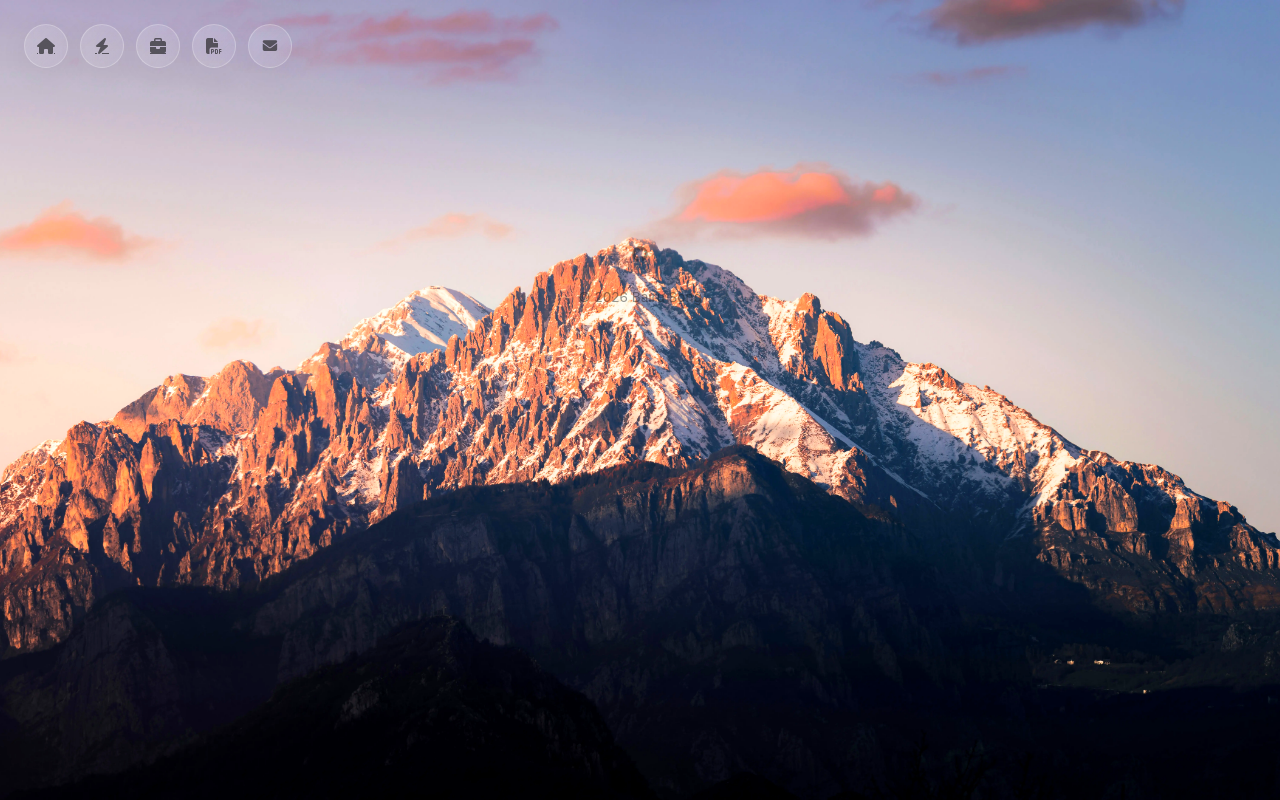
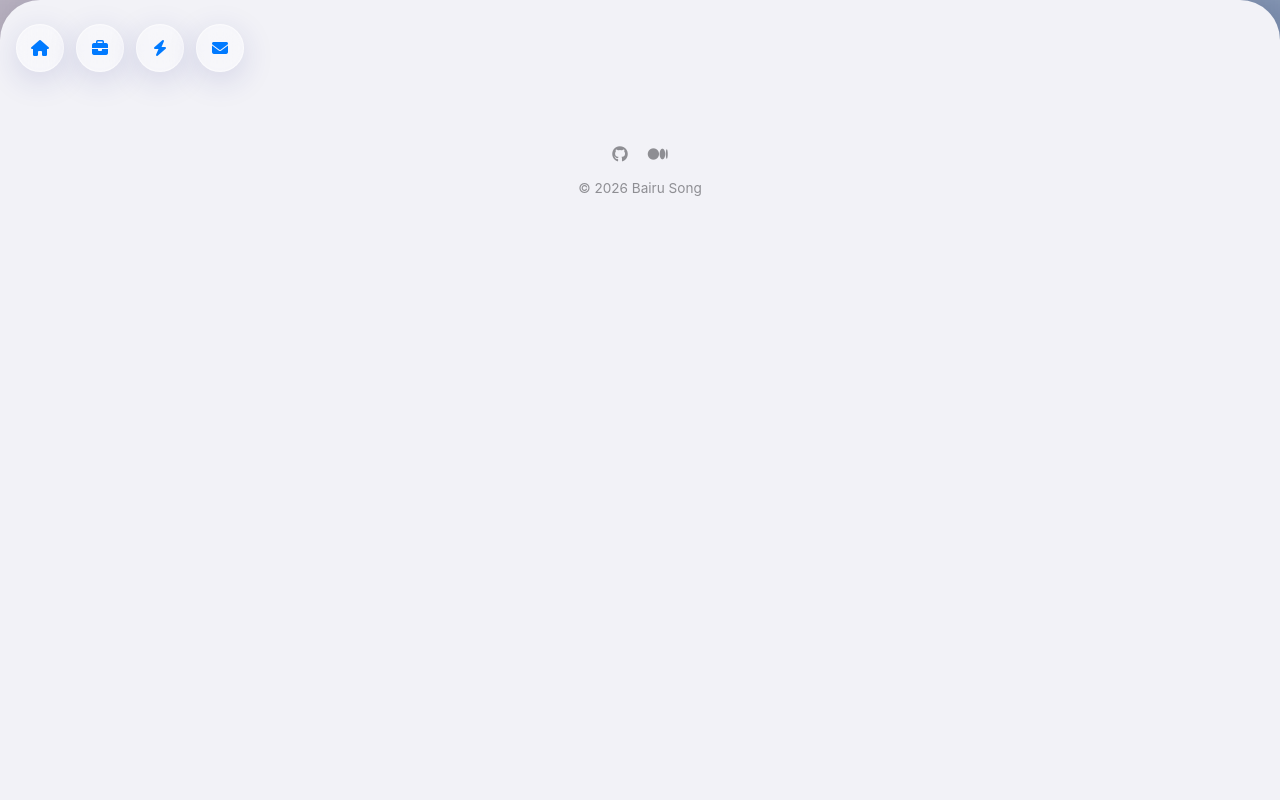
Before and after one commit to BarryS27/BarryS27.github.io, a Flask app: template templates/now.html in a window 1280 px wide. Run offline with Flask 3, Linux system fonts and the light colour scheme; the template is opened without the code that fills it, so the values that code supplies are empty; style sheets or scripts are compiled from the project's sources.

Commit message:
revise code structure and scss

```diff
--- a/static/styles.scss
+++ b/static/styles.scss
@@ -1,272 +1,315 @@
-/* =========================================
-    Variables
-   ========================================= */
-$text-primary:   rgba(29, 29, 31, 0.95);
-$text-secondary: rgba(29, 29, 31, 0.65);
-$text-tertiary:  rgba(29, 29, 31, 0.45);
-$text-caption:   rgba(0, 0, 0, 0.4);
-$color-brand:    #F59E0B;
+/* =========================================================
+   1. DESIGN TOKENS
+   ========================================================= */
 
-$gap-layout:     24px;
-$padding-section: 80px;
+// Typography
+$font-stack: 'Inter', sans-serif;
 
-$anim-bouncy:    all 0.4s cubic-bezier(0.2, 0.8, 0.2, 1);
-$anim-simple:    all 0.3s ease;
+$color-text-main: #1c1c1e;
+$color-text-sub:  #3a3a3c;
+$color-text-mute: #8e8e93;
+$color-action:    #007aff;
 
-/* =========================================
-    Mixins
-   ========================================= */
-@mixin flex-center {
+// Surfaces
+$bg-body:    #ffffff;
+$bg-surface: #f2f2f7;
+
+// Layout scale
+$spacing-base: 1rem;
+$radius-surface: 20px;
+$radius-sheet:   40px;
+
+// Z-layers
+$z-layer-hero:    0;
+$z-layer-content: 10;
+$z-layer-nav:     100;
+
+
+
+/* =========================================================
+   2. MATERIAL SYSTEM (Strict Usage)
+   ========================================================= */
+
+@mixin hide-scrollbar {
+  scrollbar-width: none;
+  -ms-overflow-style: none;
+
+  &::-webkit-scrollbar {
+    display: none;
+  }
+}
+
+// Passive / Read-only surfaces
+@mixin std-thin {
+  background-color: rgba(255, 255, 255, 0.75);
+  backdrop-filter: blur(20px);
+  -webkit-backdrop-filter: blur(20px);
+  border: 1px solid rgba(255, 255, 255, 0.3);
+}
+
+// Interactive glass (buttons, nav)
+@mixin liquid-glass {
+  background-color: rgba(255, 255, 255, 0.4);
+  backdrop-filter: blur(30px) saturate(180%);
+  -webkit-backdrop-filter: blur(30px) saturate(180%);
+  border: 1px solid rgba(255, 255, 255, 0.5);
+  box-shadow: 0 8px 32px rgba(31, 38, 135, 0.15);
+
+  transition: transform 0.2s ease, background-color 0.2s ease;
+
+  &:active {
+    transform: scale(0.96);
+    background-color: rgba(255, 255, 255, 0.6);
+  }
+}
+
+
+
+/* =========================================================
+   3. GLOBAL RESET & BASE
+   ========================================================= */
+
+* {
+  box-sizing: border-box;
+  margin: 0;
+  padding: 0;
+}
+
+body {
+  font-family: $font-stack;
+  color: $color-text-main;
+  background-color: $bg-body;
+  -webkit-font-smoothing: antialiased;
+
+  position: relative;
+  min-height: 100vh;
+
+  &::before {
+    content: "";
+    position: fixed;
+    inset: 0;
+    z-index: -1;
+
+    background: url('static/images/background.webp') center / cover no-repeat;
+    filter: blur(30px);
+    transform: scale(1.1);
+  }
+}
+
+a {
+  color: inherit;
+  text-decoration: none;
+}
+
+
+
+/* =========================================================
+   4. LAYOUT
+   ========================================================= */
+
+// Sticky hero layer
+.hero {
+  position: sticky;
+  top: 0;
+  z-index: $z-layer-hero;
+
+  height: 100vh;
+  padding: $spacing-base * 2;
+
+  display: flex;
+  flex-direction: column;
+  align-items: center;
+  justify-content: center;
+  text-align: center;
+
+  h1 {
+    font-size: 3.5rem;
+    font-weight: 700;
+    margin-bottom: $spacing-base * 0.5;
+  }
+
+  p {
+    font-size: 1.5rem;
+    font-weight: 500;
+    color: $color-text-sub;
+  }
+}
+
+// Scrollable content sheet
+main {
+  position: relative;
+  z-index: $z-layer-content;
+
+  min-height: 100vh;
+  padding: $spacing-base * 4 $spacing-base;
+
+  background-color: $bg-surface;
+  border-top-left-radius:  $radius-sheet;
+  border-top-right-radius: $radius-sheet;
+  box-shadow: 0 -10px 40px rgba(0, 0, 0, 0.05);
+
+  overflow-y: auto;
+  @include hide-scrollbar;
+
+  .container {
+    max-width: 800px;
+    margin: 0 auto;
+
+    display: flex;
+    flex-direction: column;
+    gap: $spacing-base * 2;
+  }
+}
+
+
+
+/* =========================================================
+   5. NAVIGATION
+   ========================================================= */
+
+nav {
+  position: fixed;
+  top: 1.5rem;
+  left: $spacing-base;
+  z-index: $z-layer-nav;
+
+  display: flex;
+  align-items: center;
+  gap: $spacing-base * 0.75;
+
+  a {
+    @include liquid-glass;
+
+    width:  $spacing-base * 3;
+    height: $spacing-base * 3;
+    border-radius: 50%;
+
     display: flex;
     align-items: center;
     justify-content: center;
-}
 
-@mixin flex-column($gap: $gap-layout) {
-    display: flex;
-    flex-direction: column;
-    gap: $gap;
-}
+    color: $color-action;
+    cursor: pointer;
 
-@mixin std-thin {
-    background: rgba(255, 255, 255, 0.6);
-    backdrop-filter: blur(30px) saturate(180%);
-    -webkit-backdrop-filter: blur(30px) saturate(180%);
-    border: 1px solid rgba(0, 0, 0, 0.06);
-    border-top: 1px solid rgba(255, 255, 255, 0.4);
-    box-shadow: 0 4px 20px rgba(0, 0, 0, 0.12);
-}
-
-@mixin glass {
-    background: linear-gradient(135deg, rgba(255, 255, 255, 0.15) 0%, rgba(255, 255, 255, 0.05) 100%);
-    backdrop-filter: url("#glass-filter") blur(12px) saturate(120%);
-    -webkit-backdrop-filter: url("#glass-filter") blur(12px) saturate(120%);
-    border: 1px solid rgba(255, 255, 255, 0.25);
-    box-shadow: 0 8px 32px 0 rgba(0, 0, 0, 0.05);
-    will-change: backdrop-filter;
-}
-
-/* =========================================
-    Global Initialization
-   ========================================= */
-* { box-sizing: border-box; }
-html { scroll-behavior: smooth; }
-
-body {
-    margin: 0; padding: 0;
-    font-family: "Inter", "Segoe UI", sans-serif;
-    color: $text-primary;
-    line-height: 1.8;
-    background-color: #f5f5f7;
-
-    &::before {
-        content: "";
-        position: fixed; top: 0; left: 0; width: 100%; height: 100%;
-        background: url('/static/images/background.webp') no-repeat center center / cover;
-        filter: brightness(1.05) saturate(130%);
-        z-index: -1;
-    }
-}
-
-.container {
-    @include flex-column(24px);
-    max-width: 900px;
-    margin: 0 auto;
-    padding: $padding-section 24px;
-    display: grid;
-    grid-template-columns: repeat(2, 1fr);
-    gap: $gap-layout;
-    > h1, > h3, > footer { grid-column: 1 / -1; }
-    section:nth-of-type(n+5) { grid-column: 1 / -1; }
-    @media (max-width: 768px) { grid-template-columns: 1fr; }
-}
-
-/* =========================================
-    Universal Elements
-   ========================================= */
-
-// Section Label
-.section-label {
-    margin: 0 0 calc($gap-layout / 3) 0;
-    text-transform: uppercase;
-    letter-spacing: 0.15em;
-    font-size: 0.65rem;
-    font-weight: 400;
-    color: $text-tertiary;
-    display: block;
-    line-height: 1;
-}
-
-// Card
-section {
-    @include std-thin;
-    padding: calc($gap-layout * 1.5);
-    border-radius: $gap-layout;
-    margin-bottom: $gap-layout;
-
-    h1 { font-size: 2.2rem; margin: 0; letter-spacing: -0.02em; }
-    h3 { font-size: 1.25rem; margin: 0; font-weight: 600; line-height: 1.3; }
-    p { margin: 4px 0 0 0; font-size: 0.95rem; color: $text-secondary; }
-
-    // Project Link
-    a {
-        display: inline-block;
-        margin-top: 15px;
-        font-size: 0.85rem;
-        font-weight: 600;
-        color: $color-brand;
-        text-decoration: none;
-        transition: $anim-simple;
-
-        &:hover {
-            opacity: 0.8;
-            transform: translateX(3px);
+    &:active {
+      transform: scale(0.92);
     }
   }
 }
 
-// Button
-button {
-    @include glass;
-    padding: 8px 20px;
-    border-radius: 12px;
-    border: none;
-    color: #fff;
-    font-size: 0.9rem;
-    cursor: pointer;
-    transition: $anim-bouncy;
 
-    &:hover { transform: scale(1.02); }
-    &:focus { outline: 2px solid $color-brand; outline-offset: 2px; }
+
+/* =========================================================
+   6. COMPONENTS
+   ========================================================= */
+
+.label {
+  font-size: 0.75rem;
+  font-weight: 600;
+  letter-spacing: 0.08em;
+  text-transform: uppercase;
+
+  color: $color-text-mute;
+  margin-bottom: $spacing-base * 0.5;
 }
 
-/* =========================================
-    Specialized
-   ========================================= */
+h2 {
+  font-size: 1.8rem;
+  margin-bottom: $spacing-base * 2;
+}
 
-header nav {
-    position: fixed; top: $gap-layout; left: $gap-layout; z-index: 90;
+.meta-mono {
+  font-family: monospace;
+  font-size: 0.85rem;
+  color: $color-text-mute;
+  margin-bottom: $spacing-base * 0.5;
+}
+
+.card {
+  @include std-thin;
+
+  padding: $spacing-base * 2;
+  border-radius: $radius-surface;
+
+  h3 {
+    font-size: 1.25rem;
+    font-weight: 600;
+    margin-bottom: $spacing-base * 0.5;
+  }
+
+  p {
+    font-size: 1rem;
+    line-height: 1.5;
+    color: $color-text-sub;
+    margin-bottom: $spacing-base * 2;
+  }
 
   ul {
-        display: flex; gap: 12px;
-        list-style: none; padding: 0; margin: 0;
-    }
+    list-style: none;
+    margin-top: $spacing-base;
 
-    a, button {
-        @include glass;
-        @include flex-center;
-        width: 44px; height: 44px;
-        border-radius: 50%;
-        color: $text-secondary;
-        transition: $anim-bouncy;
+    li {
+      display: inline-block;
+      margin: 0 8px 8px 0;
+      padding: 4px 12px;
 
-        &:hover {
-            transform: scale(1.1);
-            color: $color-brand;
+      font-size: 0.9rem;
+      color: $color-text-sub;
+
+      background: rgba(0, 0, 0, 0.05);
+      border-radius: 8px;
     }
   }
 }
 
-// Contact Modal
-div[role="dialog"] {
-    @include std-thin;
-    @include flex-column(12px);
-    box-shadow:
-        0 0 0 100vmax rgba(0, 0, 0, 0.4),
-        0 30px 60px rgba(0, 0, 0, 0.2);
+.button {
+  @include liquid-glass;
 
-    position: fixed;
-    inset: 0;
-    margin: auto;
-    z-index: 100;
+  display: block;
+  padding: 12px;
+  border-radius: 12px;
 
-    width: unquote("min(90%, #{$gap-layout * 20})");
-    height: fit-content;
-
-    @include flex-column($gap-layout);
-    padding: #{$gap-layout * 2};
-    border-radius: $gap-layout;
-
-    display: none;
-
-    > button[type="button"] {
-        position: absolute;
-        top: 20px;
-        right: 20px;
-
-        width: 32px;
-        height: 32px;
-        padding: 0;
-        border-radius: 50%;
-
-        background: rgba(0, 0, 0, 0.05);
-        border: 1px solid rgba(0, 0, 0, 0.05);
-        @include flex-center;
-
-        color: $text-secondary;
-        font-size: 0.8rem;
-        transition: $anim-simple;
-
-        &:hover {
-            background: rgba(255, 69, 58, 0.12);
-            color: rgba(255, 69, 58, 0.8);
-            border-color: rgba(255, 69, 58, 0.1);
-        }
-    }
-
-    form {
-        @include flex-column($gap-layout);
-        width: 100%;
-
-        textarea {
-            width: 100%;
-            aspect-ratio: 16 / 9;
-            padding: calc($gap-layout / 2);
-            background: rgba(255, 255, 255, 0.3);
-            border: 1px solid rgba(0, 0, 0, 0.05);
-            border-radius: calc($gap-layout / 2);
-            outline: none;
-            &:focus { border-color: $color-brand; }
-        }
-
-        button[type="submit"] { padding: calc($gap-layout / 2); }
-    }
-}
-
-/* =========================================
-    Footer & Helpers
-   ========================================= */
-footer {
-    @include flex-column(16px);
-    align-items: center;
-    padding: $padding-section 24px 40px;
-    color: $text-secondary;
-
-    div { @include flex-center; gap: 20px; }
-    a { color: $text-tertiary; transition: $anim-simple; &:hover { color: $color-brand; } }
-    small { font-size: 0.85em; color: $text-tertiary; }
-}
-
-// Helpers
-.sr-only {
-    position: absolute; width: 1px; height: 1px; padding: 0; margin: -1px;
-    overflow: hidden; clip: rect(0, 0, 0, 0); white-space: nowrap; border-width: 0;
-}
-
-@media (prefers-reduced-motion: reduce) {
-    *, *::before { animation: none !important; transition: none !important; }
+  font-size: 0.9rem;
+  font-weight: 600;
+  color: $color-action;
+  text-align: center;
+  cursor: pointer;
 }
 
 
 
-/* =========================================
-    Responsive Design
-   ========================================= */
+/* =========================================================
+   7. FOOTER
+   ========================================================= */
 
-@media (max-width: 768px) {
-    section {
-        padding: 20px;
-        h1 { font-size: 1.8rem; }
-        h3 { font-size: 1.1rem; }
+footer {
+  position: sticky;
+  bottom: 0;
+  z-index: $z-layer-hero;
+
+  padding: $spacing-base * 5 $spacing-base * 1.5 $spacing-base * 2.5;
+
+  display: flex;
+  flex-direction: column;
+  align-items: center;
+  gap: $spacing-base;
+
+  color: $color-text-sub;
+
+  div {
+    display: flex;
+    gap: $spacing-base * 1.25;
+  }
+
+  a {
+    color: $color-text-mute;
+    transition: color 0.3s ease;
+
+    &:hover { color: $color-action; }
+  }
+
+  small {
+    font-size: 0.85em;
+    color: $color-text-mute;
   }
 }
--- a/templates/layout.html
+++ b/templates/layout.html
@@ -51,51 +51,25 @@
     <body>
         <header>
             <nav>
-                <ul>
-                    <li><a href="index.html" aria-label="Home"><i class="fa-solid fa-house"></i></a></li>
-                    <li><a href="now.html" aria-label="Now"><i class="fa-solid fa-bolt"></i></a></li>
-                    <li><a href="work.html" aria-label="Work"><i class="fa-solid fa-briefcase"></i></a></li>
-                    <li><a href="assets/resume.pdf" download aria-label="Resume"><i class="fa-solid fa-file-pdf"></i></a></li>
-                    <li><button id="contact-trigger" aria-label="Contact"><i class="fa-solid fa-envelope"></i></button></li>
-                </ul>
+                <a href="index.html" aria-label="Home"><i class="fa-solid fa-house"></i></a>
+                <a href="work.html" aria-label="Work"><i class="fa-solid fa-briefcase"></i></a>
+                <a href="now.html" aria-label="Now"><i class="fa-solid fa-bolt"></i></a>
+                <a href="https://forms.gle/8mcFDGQwUjQeBCkw5" aria-label="Contact"><i class="fa-solid fa-envelope"></i></a>
             </nav>
         </header>
+
+        {% block hero %}{% endblock %}
 
         <main class="container">
 
             {% block content %}{% endblock %}
 
-        </main>
-
-        <div role="dialog" aria-hidden="true" style="display:none;">
-            <button type="button" aria-label="Close">
-                <i class="fa-solid fa-xmark"></i>
-            </button>
-
-            <span class="section-label">Get in Touch</span>
-
-            <form>
-                <textarea placeholder="Ping me!"></textarea>
-                <button type="submit">Submit</button>
-            </form>
-        </div>
-
         <footer>
             <div>
                 <a href="https://github.com/BarryS27" target="_blank"><i class="fa-brands fa-github"></i></a>
+                <a href="https://medium.com/@BarryS27" target="_blank"><i class="fa-brands fa-medium"></i></a>
             </div>
             <small>© {{ now.year }} Bairu Song</small>
         </footer>
-
-        <svg style="position: absolute; width: 0; height: 0; overflow: hidden;" aria-hidden="true">
-            <defs>
-                <filter id="glass-filter" x="-20%" y="-20%" width="140%" height="140%" color-interpolation-filters="sRGB">
-                    <feTurbulence type="fractalNoise" baseFrequency="0.005 0.008" numOctaves="2" seed="5" result="noise" />
-                    <feGaussianBlur in="noise" stdDeviation="8" result="smoothNoise" />
-                    <feDisplacementMap in="SourceGraphic" in2="smoothNoise" scale="15" xChannelSelector="R" yChannelSelector="G" />
-                </filter>
-            </defs>
-        </svg>
-        <script src="static/script.js"></script>
     </body>
 </html>
```
Also changed, not shown: templates/index.html (+15 -9 lines), templates/macros.html (+27 -28 lines), templates/work.html (+24 -10 lines). Lines whose indentation alone changed are shown as unchanged.
